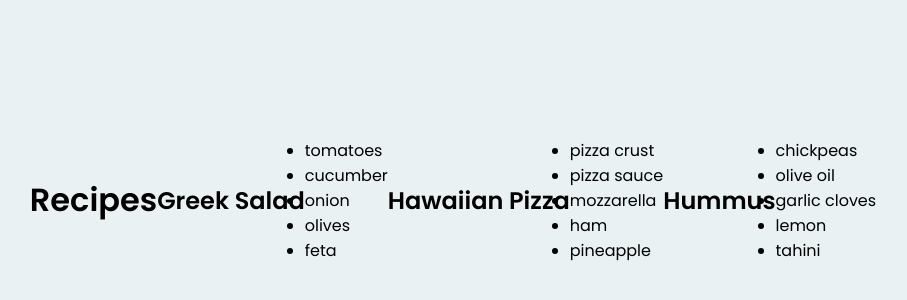
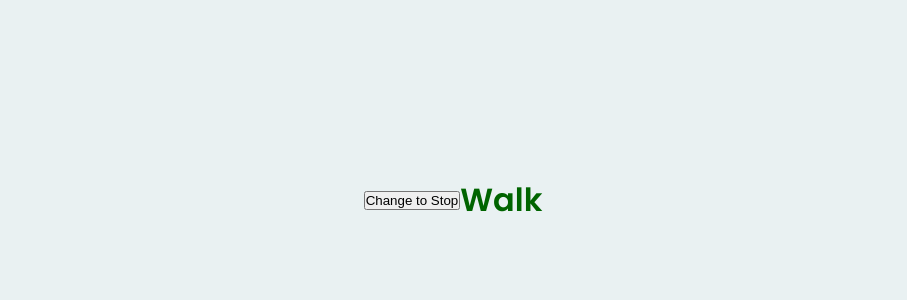
Before and after one commit to timetam24/TIL, a Next.js app in the folder practices/practice5/: page / in a window 1280 px wide. Shown: the part 200-500 px from the top of the page, without its empty margins (187-1094 px from the left). Built offline with nearby package versions, Linux system fonts and the light colour scheme.

Commit message:
State as a Snapshot

```diff
--- a/practices/practice5/app/page.tsx
+++ b/practices/practice5/app/page.tsx
@@ -1,10 +1,10 @@
 import styles from "./page.module.css";
-import RecipeList from "./ui/recipe-list";
+import TrafficLight from "./ui/traffic-light";
 
 export default function Home() {
   return (
     <main className={styles.main}>
-      <RecipeList />
+      <TrafficLight />
     </main>
   );
 }
--- /dev/null
+++ b/practices/practice5/app/ui/traffic-light.tsx
@@ -0,0 +1,25 @@
+"use client";
+
+import { useState } from "react";
+
+export default function TrafficLight() {
+  const [walk, setWalk] = useState(true);
+
+  function handleClick() {
+    setWalk(!walk);
+    alert(walk ? "Next is Stop" : "Next is Walk"); // ❗setWalk 호출 전에 넣어도 결과는 같다
+  }
+
+  return (
+    <>
+      <button onClick={handleClick}>Change to {walk ? "Stop" : "Walk"}</button>
+      <h1
+        style={{
+          color: walk ? "darkgreen" : "darkred",
+        }}
+      >
+        {walk ? "Walk" : "Stop"}
+      </h1>
+    </>
+  );
+}
```
